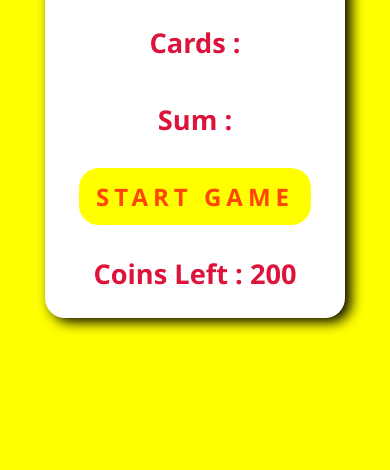
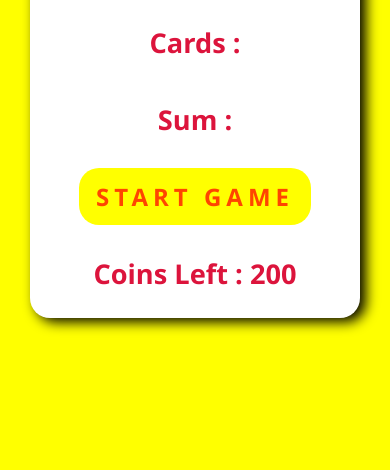
Before and after one commit to dev-sujay/blackjack, a plain HTML site: page index.html in a window 390 px wide. Shown: the part 374-844 px from the top of the page. Drawn offline with Linux system fonts and the light colour scheme.

Commit message:
...............

```diff
--- a/css/style.css
+++ b/css/style.css
@@ -99,6 +99,6 @@ p{
 
 @media screen and (max-width:600px){
     .content{
-        width:300px
+        width:330px
     }
 }
```
